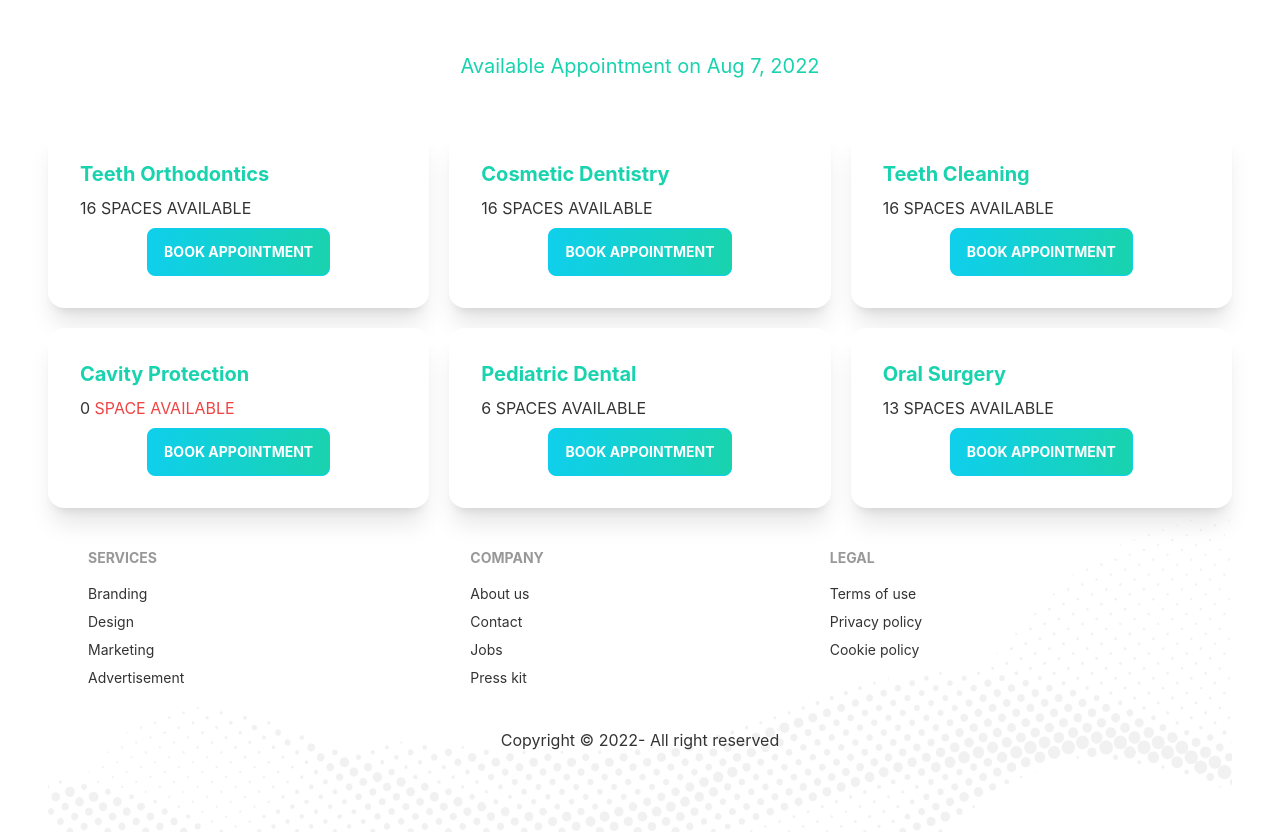
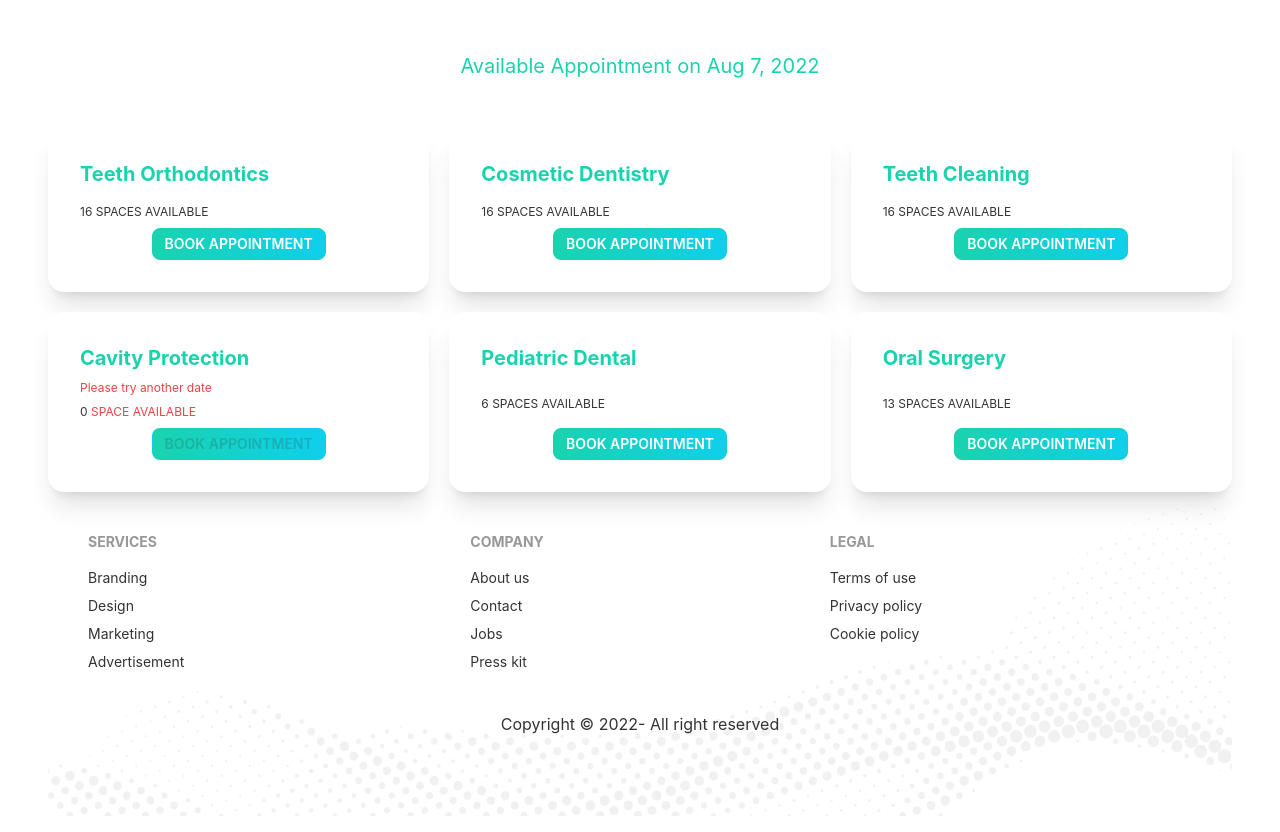
Before and after one commit to shafikul311/doctors-portal, a React (Create React App) app in the folder doctors-portal-client/: page /appointment in a window 1280 px wide. Shown: the part 860-1692 px from the top of the page. Built offline with nearby package versions, Linux system fonts and the light colour scheme.

Commit message:
booking modal

```diff
--- a/doctors-portal-client/src/Pages/Appointment/AvailableAppointment.js
+++ b/doctors-portal-client/src/Pages/Appointment/AvailableAppointment.js
@@ -1,27 +1,34 @@
 import { format } from "date-fns";
 import React, { useEffect, useState } from "react";
+import BookingModal from "./BookingModal";
 import Service from "./Service";
 
 const AvailableAppointment = ({ date }) => {
-    const [services, setServices] = useState([])
+   const [services, setServices] = useState([]);
+   const [treatment, setTreatment] = useState(null);
    const formattedDate = format(date, "PP");
 
    useEffect(() => {
-    fetch('services.json')
-    .then(response => response.json())
-    .then(data => setServices(data))
-
-
-   }, [])
+      fetch("services.json")
+         .then((response) => response.json())
+         .then((data) => setServices(data));
+   }, []);
    return (
       <div>
          <h4 className="text-xl text-secondary text-center my-12">
             Available Appointment on {formattedDate}
          </h4>
          <div className="grid grid-cols-1 md:grid-cols-2 lg:grid-cols-3 gap-5">
-            {services.map(service =><Service key={service._id} service={service}></Service>)}
+            {services.map((service) => (
+               <Service key={service._id} service={service} setTreatment={setTreatment}></Service>
+            ))}
+         </div>
+         {treatment && <BookingModal
+                date={date}
+                treatment={treatment}
+                setTreatment={setTreatment}
+            ></BookingModal>}
 
-         </div>
       </div>
    );
 };
--- a/doctors-portal-client/src/Pages/Appointment/BookingModal.js
+++ b/doctors-portal-client/src/Pages/Appointment/BookingModal.js
@@ -1,11 +1,40 @@
-import React from 'react';
+import { format } from "date-fns";
+import React from "react";
 
-const BookingModal = () => {
-    return (
-        <div>
+const BookingModal = ({ date, treatment, service }) => {
+   const {_id, name, slots} = treatment;
+   console.log(treatment)
 
-        </div>
-    );
+   const handleBooking = (event) => {
+      event.preventDefault();
+      const slot = event.target.slot.value;
+   };
+   return (
+      <div>
+         <input type="checkbox" id="booking-modal" class="modal-toggle" />
+         <div className="modal modal-bottom sm:modal-middle">
+                <div className="modal-box">
+                    <label htmlFor="booking-modal" className="btn btn-sm btn-circle absolute right-2 top-2">✕</label>
+                    <h3 className="font-bold text-lg text-secondary">Booking for: {name}</h3>
+                    <form onSubmit={handleBooking} className='grid grid-cols-1 gap-3 justify-items-center mt-2'>
+                        <input type="text" disabled value={format(date, 'PP')} className="input input-bordered w-full max-w-xs" />
+                        <select name="slot" className="select select-bordered w-full max-w-xs">
+                            {
+                                slots.map((slot, index) => <option
+                                    key={index}
+                                    value={slot}
+                                >{slot}</option>)
+                            }
+                        </select>
+                        <input type="text" name="name" placeholder="Name" className="input input-bordered w-full max-w-xs" />
+                        <input type="email" name="email" placeholder="test@email.com" className="input input-bordered w-full max-w-xs" />
+                        <input type="text" name="phone" placeholder="Phone Number" className="input input-bordered w-full max-w-xs" />
+                        <input type="submit" value="Submit" className="btn btn-secondary w-full max-w-xs" />
+                    </form>
+                </div>
+            </div>
+      </div>
+   );
 };
 
 export default BookingModal;
--- a/doctors-portal-client/src/Pages/Appointment/Service.js
+++ b/doctors-portal-client/src/Pages/Appointment/Service.js
@@ -1,20 +1,40 @@
-import React from 'react';
-import PrimaryButton from '../Shared/PrimaryButton';
+import React from "react";
 
-const Service = ({service}) => {
-
-    const { name , slots } = service
-    return (
-        <div class="card w-lg bg-base-100 shadow-xl">
-               <div class="card-body">
-                  <h2 class="card-title text-xl font-bold text-secondary">{name}</h2>
-                  <p className="uppercase"> {slots.length} {slots.length ? <span className="">spaces available</span>: <span className="text-red-500">space available</span> }</p>
-                  <div class="card-actions justify-center">
-                    <PrimaryButton>Book Appointment</PrimaryButton>
-                  </div>
-               </div>
+const Service = ({ service, setTreatment }) => {
+   const { name, slots } = service;
+   return (
+      <div className="card w-lg bg-base-100 shadow-xl">
+         <div className="card-body">
+            <h2 className="card-title text-xl font-bold text-secondary">
+               {name}
+            </h2>
+            <p className=" text-xs">
+               {slots.length ? (
+                  <span> </span>
+               ) : (
+                  <span className="text-red-500">Please try another date</span>
+               )}
+            </p>
+            <p className="uppercase text-xs">
+               {" "}
+               {slots.length}{" "}
+               {slots.length ? (
+                  <span>Spaces available</span>
+               ) : (
+                  <span className="text-red-500">Space available</span>
+               )}
+            </p>
+            <div className="card-actions justify-center">
+            <label
+                        htmlFor="booking-modal"
+                        disabled={slots.length === 0}
+                        onClick={() => setTreatment(service)}
+                        className="btn btn-sm btn-secondary text-white uppercase bg-gradient-to-r from-secondary to-primary"
+                    >Book Appointment</label>
             </div>
-    );
+         </div>
+      </div>
+   );
 };
 
 export default Service;
```
